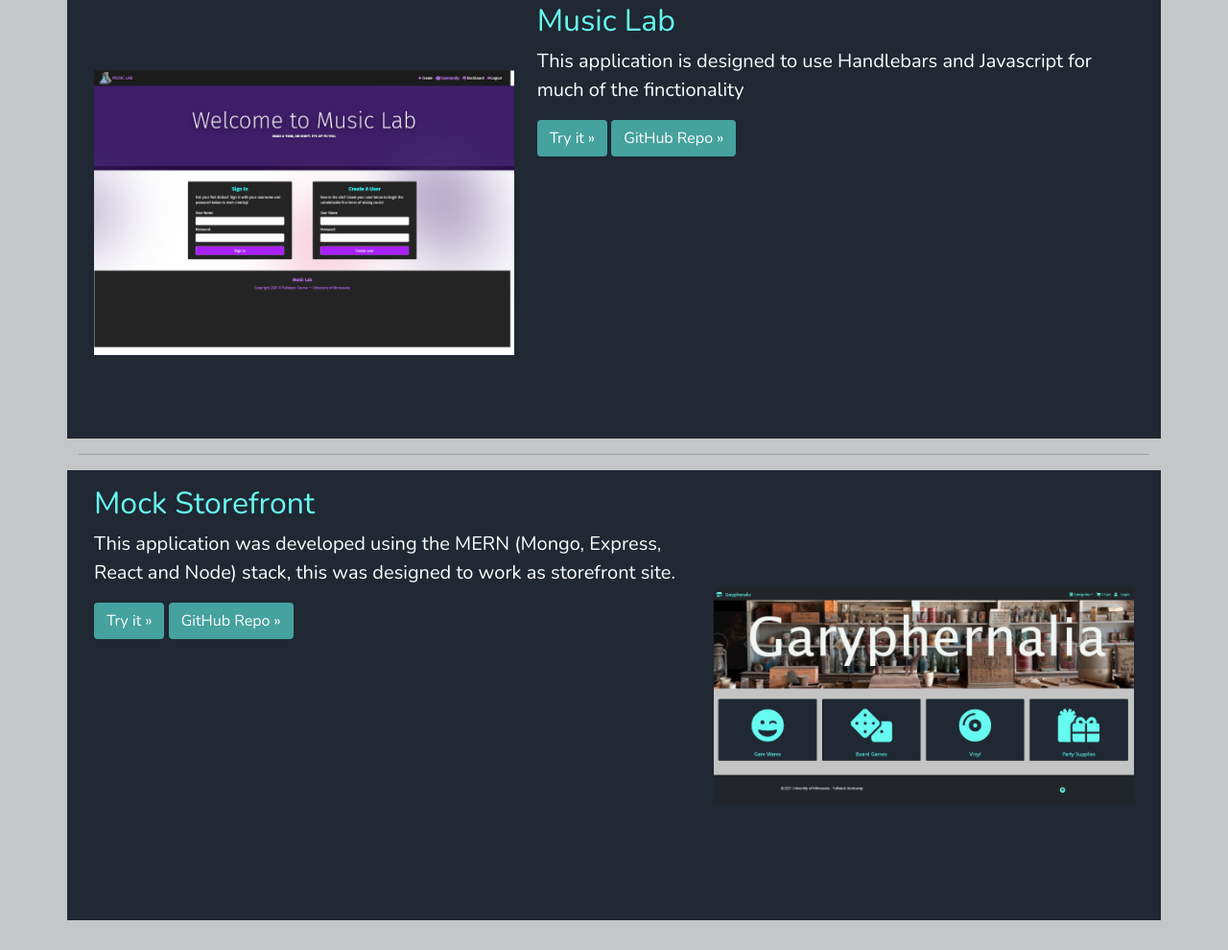
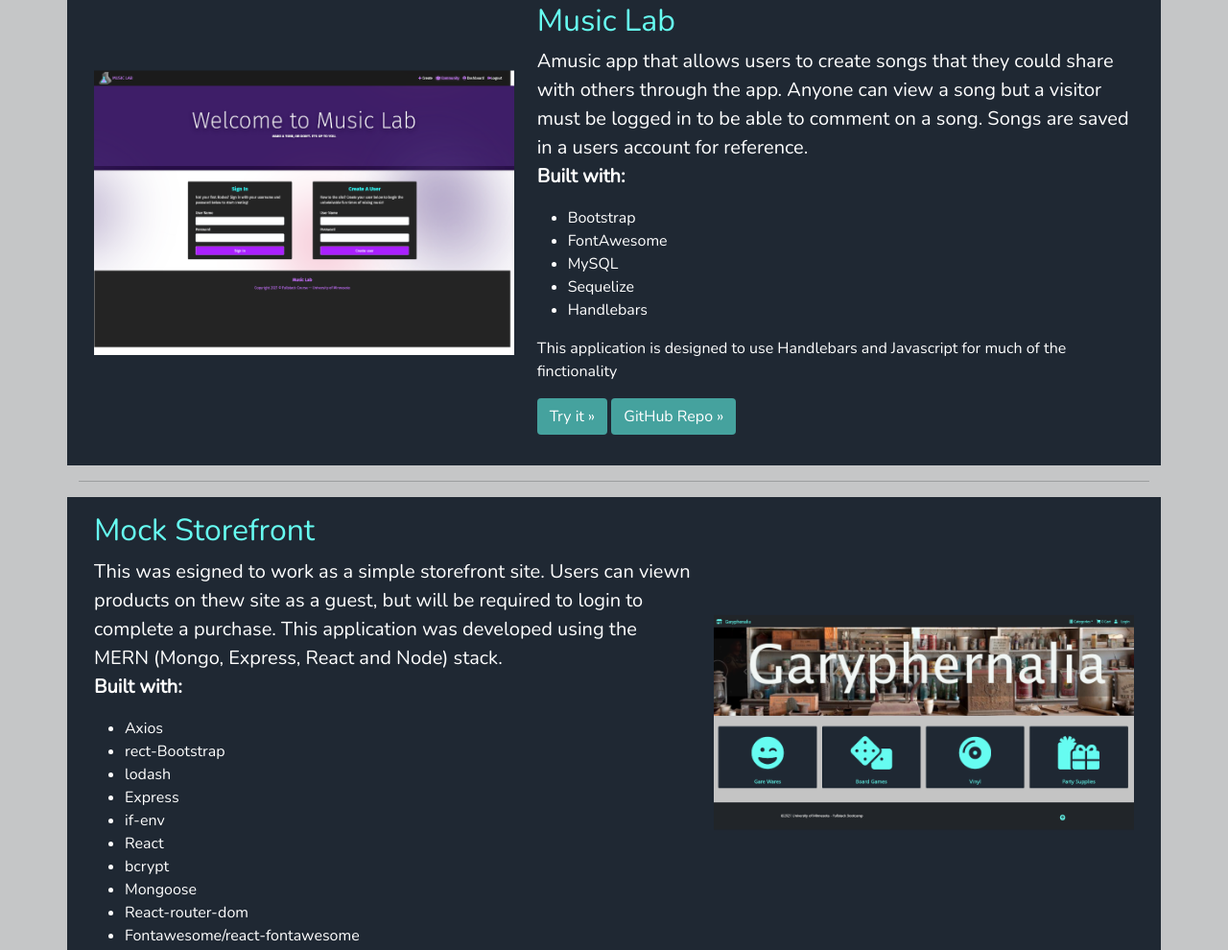
Before and after one commit to lpaschka37/LP_Portfolio, a plain HTML site: page index.html in a window 1280 px wide. Shown: the part 1749-2739 px from the top of the page at 96% size. Drawn offline with nearby package versions, Linux system fonts and the light colour scheme.

Commit message:
added more content

```diff
--- a/index.html
+++ b/index.html
@@ -130,7 +130,17 @@
     <div class="row featurette card-bg p-3">
       <div class="col-md-7 order-md-2">
         <h2 class="featurette-heading">Music Lab</h2>
-        <p class="lead">This application is designed to use Handlebars and Javascript for much of the finctionality</p>
+        <p class="lead"> Amusic app that allows users to create songs that they could share with others through the app. Anyone can view a song but a visitor must be logged in to be able to comment on a song. Songs are saved in a users account for reference.
+          <br />
+          <span style="font-weight: bold;">Built with:</span>
+          <ul>
+            <li>Bootstrap</li>
+            <li>FontAwesome</li>
+            <li>MySQL</li>
+            <li>Sequelize</li>
+            <li>Handlebars</li>
+          </ul>
+          This application is designed to use Handlebars and Javascript for much of the finctionality</p>
         <p>
           <a class="btn btn-project" target="_blank" href="https://dry-wildwood-18175.herokuapp.com/">Try it &raquo;</a>
           <a class="btn btn-project" target="_blank" href="https://dry-wildwood-18175.herokuapp.com/">GitHub Repo &raquo;</a>
@@ -147,7 +157,23 @@
     <div class="row featurette card-bg p-3">
       <div class="col-md-7">
         <h2 class="featurette-heading">Mock Storefront</h2>
-        <p class="lead">This application was developed using the MERN (Mongo, Express, React and Node) stack, this was designed to work as storefront site.</p>
+        <p class="lead">This was esigned to work as a simple storefront site. Users can viewn products on thew site as a guest, but will be required to login to complete a purchase.
+          This application was developed using the MERN (Mongo, Express, React and Node) stack.
+          <br />
+          <span style="font-weight: bold;">Built with:</span>
+          <ul>
+            <li>Axios</li>
+            <li>rect-Bootstrap</li>
+            <li>lodash</li>
+            <li>Express</li>
+            <li>if-env</li>
+            <li>React</li>
+            <li>bcrypt</li>
+            <li>Mongoose</li>
+            <li>React-router-dom</li>
+            <li>Fontawesome/react-fontawesome</li>
+          </ul>
+        </p>
         <p>
           <a class="btn btn-project" target="_blank" href="https://pure-shore-88337.herokuapp.com/#/">Try it &raquo;</a>
           <a class="btn btn-project" target="_blank" href="https://pure-shore-88337.herokuapp.com/#/">GitHub Repo &raquo;</a>
```
Also changed, not shown: more.html (+4 -4 lines).
